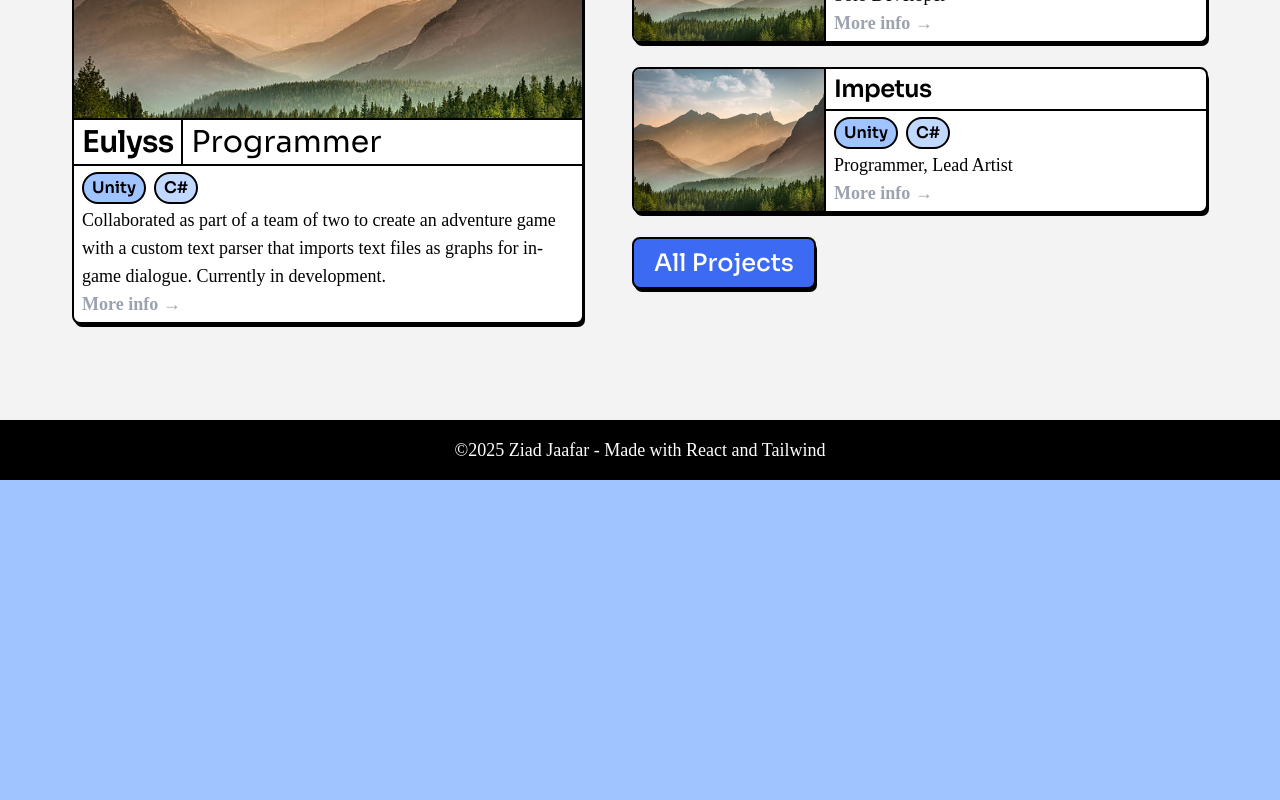
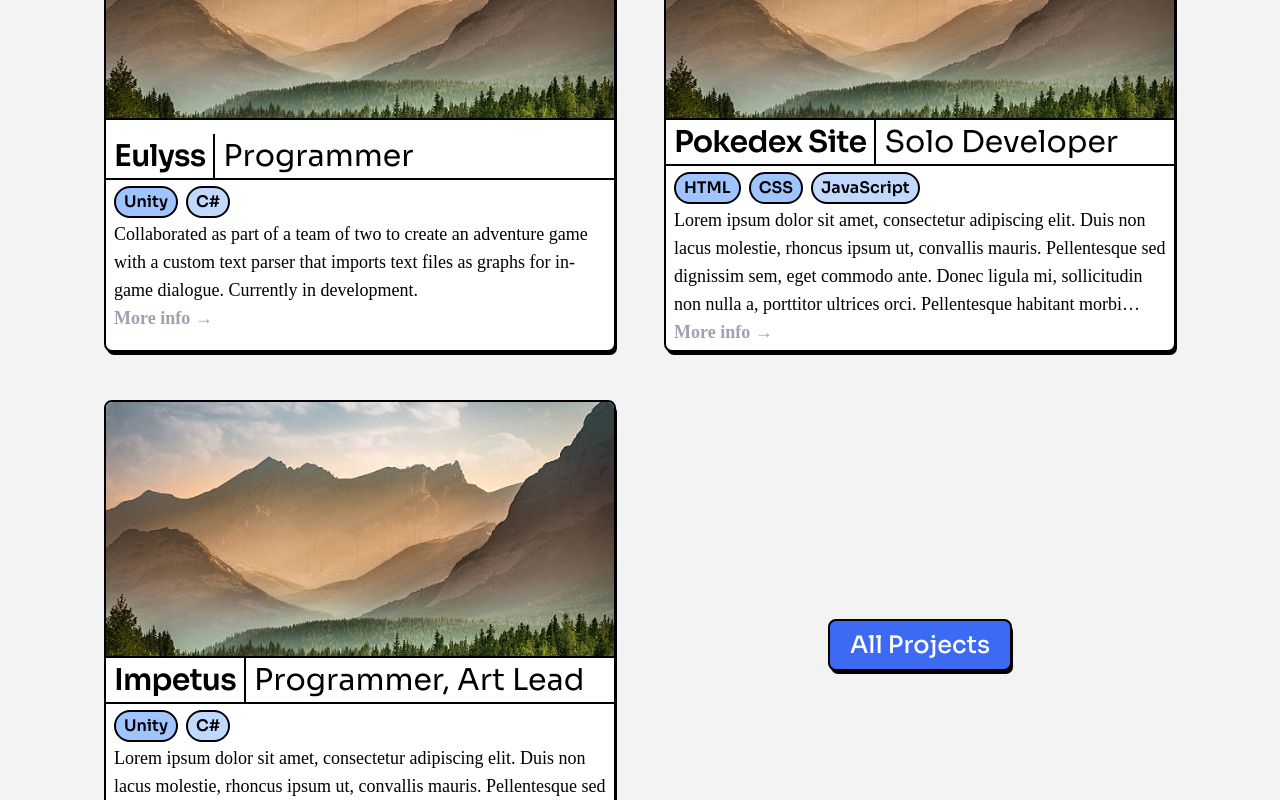
Before and after one commit to Ziad-J05/Portfolio-Site, a React (Vite) app: page / in a window 1280 px wide. Shown: the part 2100-2900 px from the top of the page. Before the commit the page ends 2580 px from the top, so only its background shows below. Built offline with nearby package versions, Linux system fonts and the light colour scheme; a web font is replaced by a local one.

Commit message:
improved homepage project thumbnails

```diff
--- a/src/components/ProjectSection.tsx
+++ b/src/components/ProjectSection.tsx
@@ -5,32 +5,37 @@ import ProjectArea from './ProjectArea'
 import { GetProjectPageLink, ProjectData } from './ProjectData'
 import { LinkButton } from './LinkButton'
 import { SectionHeading } from './Headings'
+import { ReactElement } from 'react'
 
 export default function ProjectSection({projectDataList}: {projectDataList: ProjectData[]}){
 
-  const featuredProjectData = projectDataList[0]
-  const body = featuredProjectData.description[0]
+
+  const featuredProjectThumbnails: ReactElement[] =
+    projectDataList.map((peojectData) =>
+      <FeaturedProjectThumbnail
+        projectName={peojectData.projectName}
+        role={peojectData.role}
+        skills={peojectData.skills}
+        body={peojectData.description[0]}
+        thumbnailSrc={peojectData.thumbnailSrc}
+      />)
 
   return(
     <>
       <SectionHeading text="Projects" />
-      <div className='flex gap-12 mx-auto'>
+      <div className='flex gap-12 mx-auto flex-wrap max-w-7xl justify-center'>
 
-        <FeaturedProjectThumbnail
-          projectName={featuredProjectData.projectName}
-          role={featuredProjectData.role}
-          skills={featuredProjectData.skills}
-          body={body}
-          thumbnailSrc={featuredProjectData.thumbnailSrc}
-        />
-        <div className='w-xl flex gap-6 flex-col justify-center'>
-          <div className="flex flex-col gap-6 w-full">
-            <ProjectArea projectDataList={projectDataList.slice(1)} />
-          </div>
-          <LinkButton text="All Projects" link="/projects" />
-        </div>
+
+      {featuredProjectThumbnails}
+
+      <div className='w-lg flex justify-center content-center items-center'>
+        <LinkButton text="All Projects" link="/projects" />
+      </div>
+
 
       </div>
+
+
 
     </>
   )
--- a/src/components/ProjectThumbnails.tsx
+++ b/src/components/ProjectThumbnails.tsx
@@ -70,7 +70,7 @@ export function FeaturedProjectThumbnail({projectName, role, skills, body, thumb
                             <SkillsArea skills={skills} />
                         </div>
 
-                        <p className="font-normal text-black text-lg">
+                        <p className="font-normal text-black text-lg line-clamp-4">
                             {body}
                         </p>
 
@@ -108,7 +108,7 @@ export function ProjectThumbnail( {projectName, role, skills, thumbnailSrc}: Pro
                         <div className="flex gap-2 my-0.5">
                             <SkillsArea skills={skills} />
                         </div>
-                        <p className="text-lg text-black">
+                        <p className="font-(family-name:--display-font) text-xl text-black">
                             {role}
                         </p>
                         <a href={projectPageLink} className='text-lg font-semibold text-gray-400 group-hover:text-black transition-all ease-out duration-150'>More info &rarr;</a>
--- a/src/data/MyProjects.ts
+++ b/src/data/MyProjects.ts
@@ -23,7 +23,7 @@ export const MyProjects: ProjectData[] = [
         ]
     },
 
-    {   projectName: 'Pokedex Search Website',
+    {   projectName: 'Pokedex Site',
         companyName: 'School Project' ,
         role: 'Solo Developer',
         skills: [MySkills.HTML, MySkills.CSS, MySkills.JavaScript],
@@ -45,7 +45,7 @@ export const MyProjects: ProjectData[] = [
 
     {   projectName: 'Impetus',
         companyName: 'Personal Project' ,
-        role: 'Programmer, Lead Artist',
+        role: 'Programmer, Art Lead',
         skills: [MySkills.Unity, MySkills.CSharp],
         thumbnailSrc: '/placeholder-photo.jpg',
         description: [
```
